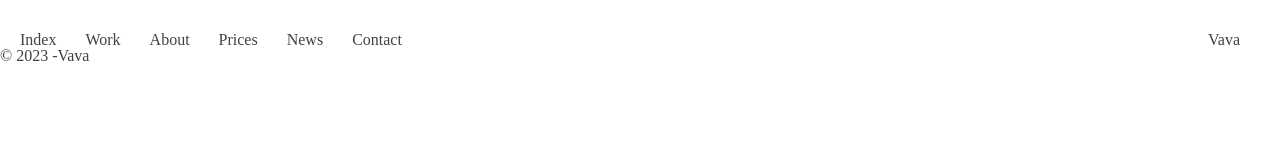
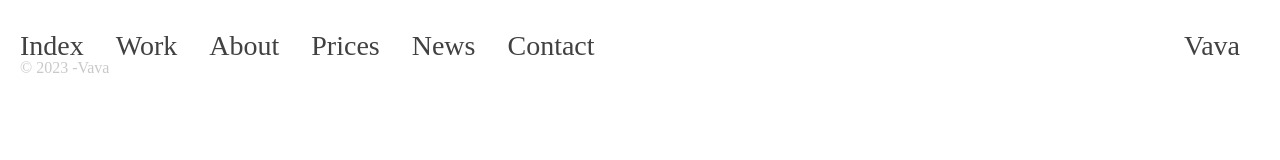
Before and after one commit to Kih2022/practica_final_precurso_catia, a plain HTML site: page index.html in a window 1280 px wide. Drawn offline with Linux system fonts and the light colour scheme; a web font is replaced by a local one.

Commit message:
hemos arreglado el footer que no se alineaba con el header porque los paddings no estaban en rem

```diff
--- a/css/style.css
+++ b/css/style.css
@@ -80,9 +80,9 @@ header .container {
     justify-content: space-between;
     flex-wrap: wrap;
     /*decirle al sistema flexible que yo puedo elegir el tamano de los elemento*/
-    font-size: 1.75m;
+    font-size: 1.75rem;
     /*lo mismo que 175%*/
-    padding: 0em 1.25em;
+    padding: 0rem 1.25rem;
     /*padding solo por arriba y por abajo para que el vava (que se estaba empujando a la izquierda) se separe. lo convertimos a em*/
 
 
@@ -205,17 +205,35 @@ header nav.container .menu .active {
     }
 }
 
-@media(width> 87.5rem) {
+footer .container {
+    padding: 0rem 1.25rem;
+    color: var(--secondaryColor);
+}
 
 
 
 
 
-    /*footer*/
 
-    /*en el about pagina que tenemos que hacer sera lo mismo que en esta*/
-    /*esto mantiene el margen todo el rato, pero a partir de 1400 cambia para que mantenga. hemos hecho estoporque el vava al abrir se pegaba a la derecha al abrir la pantalla*/
-    header .container {
+
+/*footer*/
+
+/*en el about pagina que tenemos que hacer sera lo mismo que en esta*/
+/*esto mantiene el margen todo el rato, pero a partir de 1400 cambia para que mantenga. hemos hecho estoporque el vava al abrir se pegaba a la derecha al abrir la pantalla*/
+
+
+
+
+
+
+
+/*final del footer*/
+@media(width> 87.5em) {
+    header .containeer {
+        padding: 0rem;
+    }
+
+    footer .container {
         padding: 0em;
     }
 }
```
